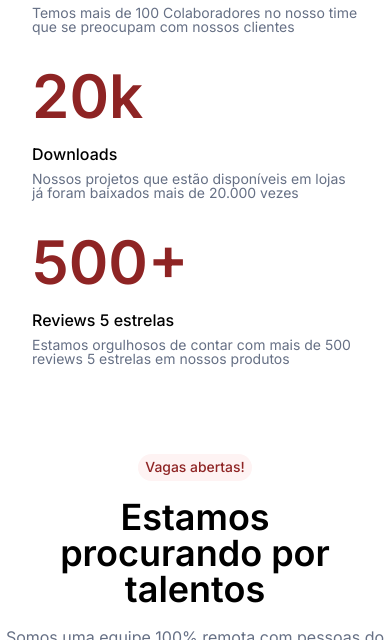
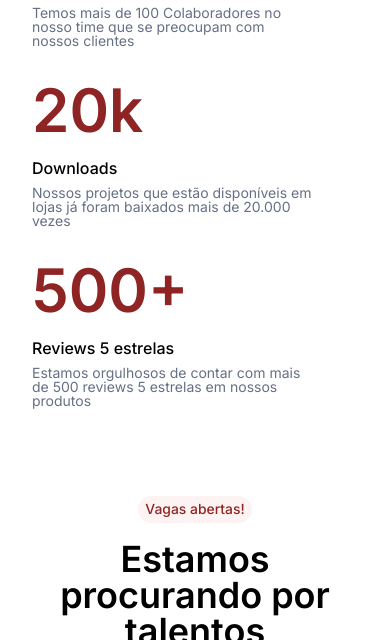
Before and after one commit to guiggk/OptimusTech, a plain HTML site: page index.html in a window 390 px wide. Shown: the part 693-1333 px from the top of the page. Drawn offline with Linux system fonts and the light colour scheme.

Commit message:
reajustando a pagina

```diff
--- a/styles/responsive.css
+++ b/styles/responsive.css
@@ -47,12 +47,18 @@
         flex-direction: column;
         padding: 2em 1em;
         gap: 2em;
+        align-items: flex-start;
     }
 
-    .metricaTexto {
+    .metricaItems {
+        align-items: flex-start;
+        text-align: left;
+    }
+
+    .metricaTitulo {
+        text-align: left;
         width: 100%;
     }
-
 
     .vagasContainerTitulo {
         margin-top: 4em;
@@ -72,12 +78,12 @@
         font-size: 1em;
     }
 
-    /* Classificação */
+
     .classificacao {
         padding: 0 1em;
     }
 
-    /* Depoimentos */
+
     .depoimentos {
         padding: 2em 1em;
         margin: 1em;
```
